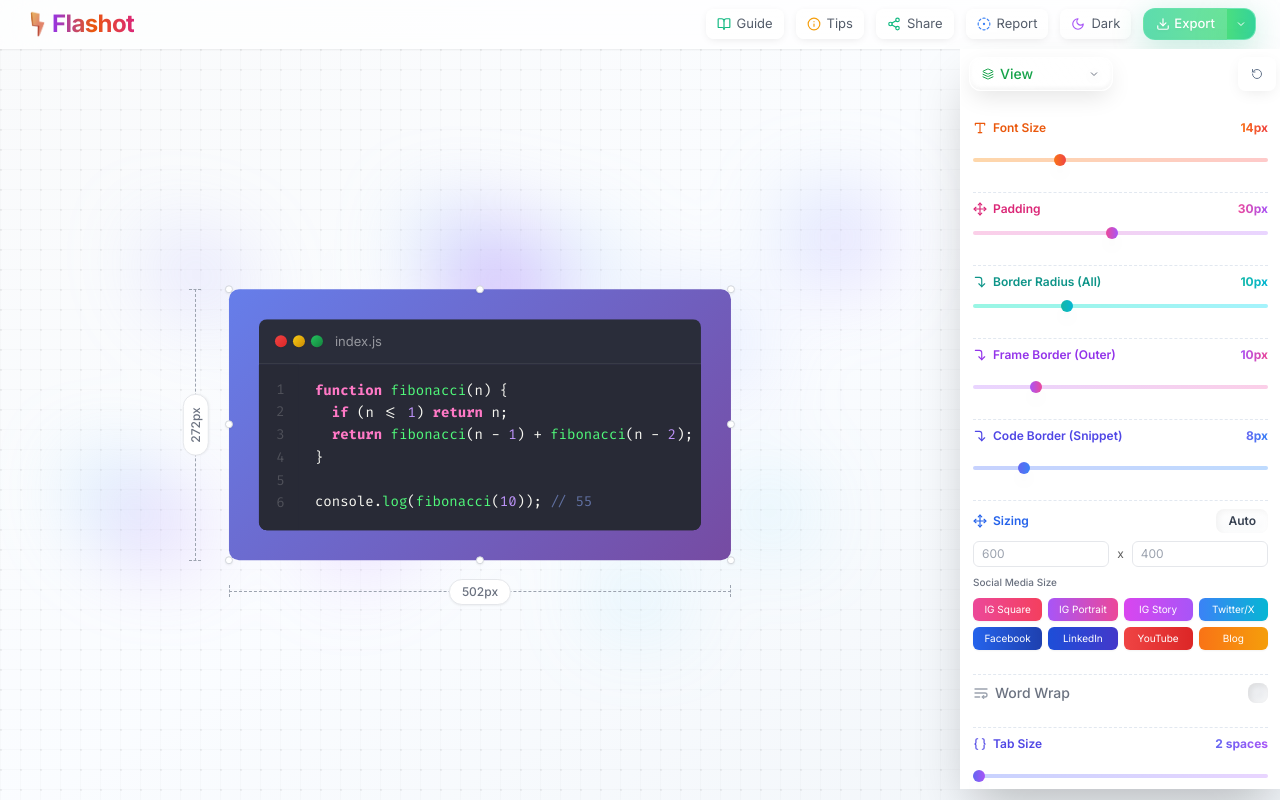
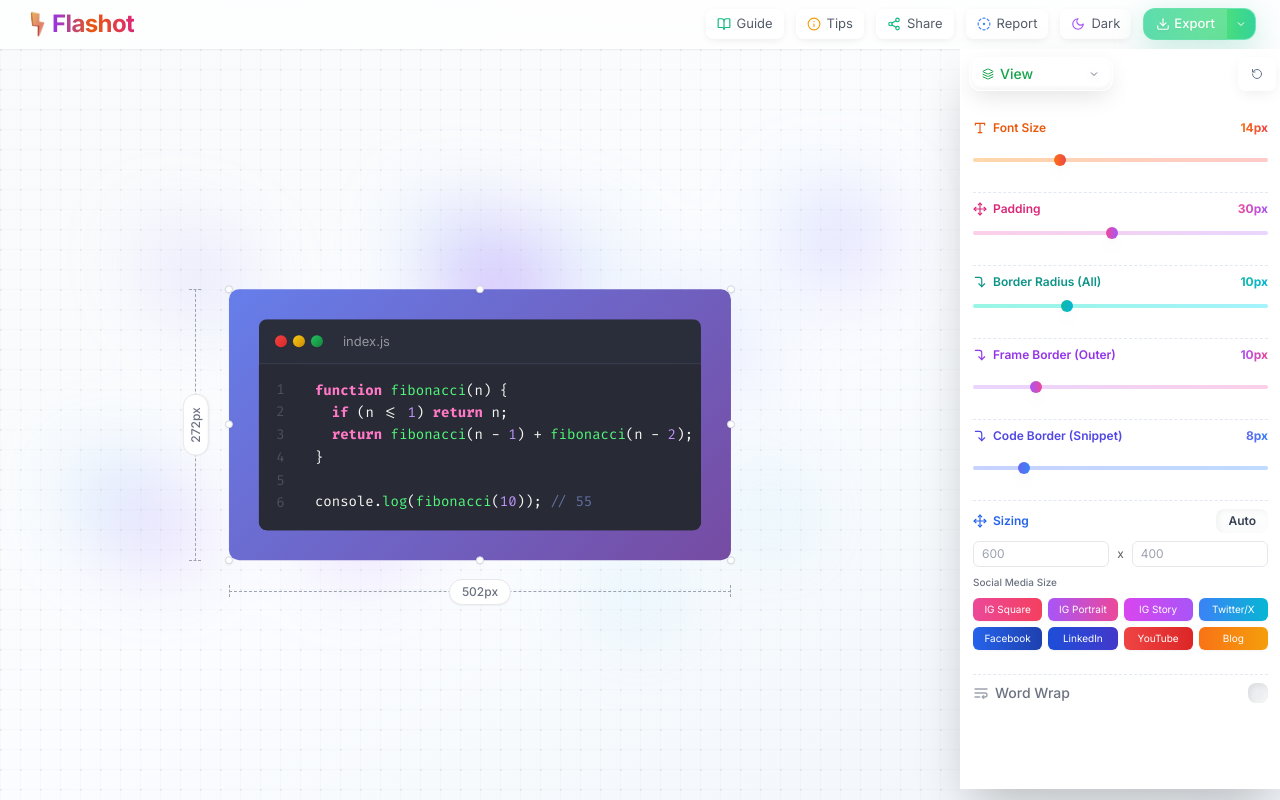
Before and after one commit to thuongtruong109/flashot, a Next.js app in the folder web/: page /playground in a window 1280 px wide. Built offline with nearby package versions, Linux system fonts and the light colour scheme.

Commit message:
feat(playground): format code snippets with programming language

```diff
--- a/web/app/playground/_components/editor/index.tsx
+++ b/web/app/playground/_components/editor/index.tsx
@@ -335,7 +335,7 @@ const Editor = React.forwardRef<HTMLDivElement, EditorProps>(
           return;
         }
 
-        // Tab handling
+        // Tab handling - use actual tab character so CSS tabSize works
         if (e.key === "Tab") {
           e.preventDefault();
           const target = e.target as HTMLTextAreaElement;
@@ -343,32 +343,41 @@ const Editor = React.forwardRef<HTMLDivElement, EditorProps>(
           const end = target.selectionEnd;
 
           if (e.shiftKey) {
-            // Shift+Tab: Remove indentation
+            // Shift+Tab: Remove indentation (one tab or spaces equivalent)
             const beforeCursor = code.substring(0, start);
             const afterCursor = code.substring(end);
             const lines = beforeCursor.split("\n");
             const currentLine = lines[lines.length - 1];
 
-            if (currentLine.startsWith("  ")) {
+            // Try to remove a tab first
+            let newLine = currentLine;
+            let removed = 0;
+
+            if (currentLine.startsWith("\t")) {
+              newLine = currentLine.slice(1);
+              removed = 1;
+            }
+
+            if (removed > 0) {
               const newCode =
                 beforeCursor.slice(0, -currentLine.length) +
-                currentLine.slice(2) +
+                newLine +
                 afterCursor;
               onChange(newCode);
               setTimeout(() => {
                 target.setSelectionRange(
-                  Math.max(0, start - 2),
-                  Math.max(0, start - 2)
+                  Math.max(0, start - removed),
+                  Math.max(0, start - removed)
                 );
               }, 0);
             }
           } else {
-            // Tab: Add indentation
+            // Tab: Insert actual tab character (\t)
             const newCode =
-              code.substring(0, start) + "  " + code.substring(end);
+              code.substring(0, start) + "\t" + code.substring(end);
             onChange(newCode);
             setTimeout(() => {
-              target.setSelectionRange(start + 2, start + 2);
+              target.setSelectionRange(start + 1, start + 1);
             }, 0);
           }
         }
@@ -493,7 +502,12 @@ const Editor = React.forwardRef<HTMLDivElement, EditorProps>(
                 >
                   {settings.windowHeaderAlign === "right" ? (
                     <>
-                      {/* File name */}
+                      {/* File name container with alignment */}
+                      <div className={`flex-1 flex ${
+                        settings.fileNameAlign === "center"
+                          ? "justify-center"
+                          : "justify-start"
+                      }`}>
                         {settings.showFileName && fileName?.trim() && (
                           <span
                             data-export-filename
@@ -507,6 +521,7 @@ const Editor = React.forwardRef<HTMLDivElement, EditorProps>(
                             {fileName}.{getFileExtension(settings.language)}
                           </span>
                         )}
+                      </div>
 
                       {/* Line count and Traffic Lights grouped */}
                       <div className="flex items-center order-last">
@@ -573,8 +588,6 @@ const Editor = React.forwardRef<HTMLDivElement, EditorProps>(
                     </>
                   ) : (
                     <>
-                      {/* Traffic Lights and File name grouped */}
-                      <div className="flex items-center">
                       {/* Traffic Lights Component */}
                       {settings.showTrafficLights !== false && (
                         <div
@@ -620,7 +633,12 @@ const Editor = React.forwardRef<HTMLDivElement, EditorProps>(
                         </div>
                       )}
 
-                        {/* File name */}
+                      {/* File name container with alignment */}
+                      <div className={`flex-1 flex ${
+                        settings.fileNameAlign === "center"
+                          ? "justify-center"
+                          : "justify-start"
+                      }`}>
                         {settings.showFileName && fileName?.trim() && (
                           <span
                             data-export-filename
@@ -803,8 +821,6 @@ const Editor = React.forwardRef<HTMLDivElement, EditorProps>(
                               : "normal",
                             width: settings.wordWrap ? "100%" : "max-content",
                             minWidth: "100%",
-                            tabSize: settings.tabSize || 2,
-                            MozTabSize: settings.tabSize || 2,
                           }}
                         >
                           <code
@@ -944,8 +960,6 @@ const Editor = React.forwardRef<HTMLDivElement, EditorProps>(
                           overflowX: "hidden", // Hide X scrollbar on textarea
                           width: "100%", // Ensure full width
                           minWidth: settings.wordWrap ? "100%" : "max-content", // Allow horizontal overflow
-                          tabSize: settings.tabSize || 2,
-                          MozTabSize: settings.tabSize || 2,
                         }}
                         placeholder="Start typing your code..."
                       />
--- a/web/app/playground/_components/setting/ViewSection.tsx
+++ b/web/app/playground/_components/setting/ViewSection.tsx
@@ -5,26 +5,20 @@ import {
   CornerRightDown,
   Type,
   WrapText,
-  Braces,
-  Wand2,
 } from "lucide-react";
 import { CodeSettings } from "@/types";
 
 interface ViewSectionProps {
   settings: CodeSettings;
-  code?: string;
   onUpdateSetting: <K extends keyof CodeSettings>(
     key: K,
     value: CodeSettings[K]
   ) => void;
-  onCodeChange?: (code: string) => void;
 }
 
 const ViewSection: React.FC<ViewSectionProps> = ({
   settings,
-  code,
   onUpdateSetting,
-  onCodeChange,
 }) => {
   const [widthInput, setWidthInput] = useState(
     settings.width?.toString() || ""
@@ -40,71 +34,6 @@ const ViewSection: React.FC<ViewSectionProps> = ({
   useEffect(() => {
     setHeightInput(settings.height?.toString() || "");
   }, [settings.height]);
-
-  // Format code function
-  const handleFormatCode = () => {
-    if (!code || !onCodeChange) return;
-
-    const tabSize = settings.tabSize || 2;
-    const indent = " ".repeat(tabSize);
-
-    // Simple formatting logic based on language
-    let formatted = code;
-
-    // Remove extra blank lines
-    formatted = formatted.replace(/\n{3,}/g, "\n\n");
-
-    // Basic indentation for common languages
-    const lines = formatted.split("\n");
-    let indentLevel = 0;
-    const formattedLines: string[] = [];
-
-    for (let i = 0; i < lines.length; i++) {
-      let line = lines[i].trim();
-
-      // Decrease indent for closing braces
-      if (
-        line.startsWith("}") ||
-        line.startsWith("]") ||
-        line.startsWith(")")
-      ) {
-        indentLevel = Math.max(0, indentLevel - 1);
-      }
-
-      // Add indentation
-      if (line) {
-        formattedLines.push(indent.repeat(indentLevel) + line);
-      } else {
-        formattedLines.push("");
-      }
-
-      // Increase indent after opening braces
-      if (
-        line.endsWith("{") ||
-        line.endsWith("[") ||
-        line.endsWith("(") ||
-        (line.includes("{") && !line.includes("}")) ||
-        (line.includes("[") && !line.includes("]"))
-      ) {
-        indentLevel++;
-      }
-
-      // Decrease indent immediately after closing on same line
-      if (line.includes("}") && !line.endsWith("{")) {
-        indentLevel = Math.max(0, indentLevel - 1);
-      }
-    }
-
-    formatted = formattedLines.join("\n");
-
-    // Trim trailing whitespace from each line
-    formatted = formatted
-      .split("\n")
-      .map((line) => line.trimEnd())
-      .join("\n");
-
-    onCodeChange(formatted);
-  };
 
   return (
     <>
@@ -551,62 +480,6 @@ const ViewSection: React.FC<ViewSectionProps> = ({
           </div>
         </label>
       </div>
-
-      {/* Tab Size */}
-      <div>
-        <label className="text-xs font-semibold text-gray-700 dark:text-gray-300 mb-2 flex items-center justify-between">
-          <div className="flex items-center text-indigo-600 dark:text-indigo-400">
-            <Braces className="w-3.5 h-3.5 mr-1.5" />
-            Tab Size
-          </div>
-          <span className="text-xs bg-gradient-to-r from-indigo-500 to-purple-500 bg-clip-text text-transparent font-bold">
-            {settings.tabSize || 2} spaces
-          </span>
-        </label>
-        <div className="relative">
-          <input
-            type="range"
-            min={2}
-            max={8}
-            step={1}
-            value={settings.tabSize || 2}
-            onChange={(e) =>
-              onUpdateSetting("tabSize", parseInt(e.target.value))
-            }
-            className="w-full h-1 bg-gradient-to-r from-indigo-200 to-purple-200 dark:from-indigo-800 dark:to-purple-800 rounded-lg appearance-none cursor-pointer
-              [&::-webkit-slider-thumb]:appearance-none [&::-webkit-slider-thumb]:w-3 [&::-webkit-slider-thumb]:h-3
-              [&::-webkit-slider-thumb]:rounded-full [&::-webkit-slider-thumb]:bg-gradient-to-r
-              [&::-webkit-slider-thumb]:from-indigo-500 [&::-webkit-slider-thumb]:to-purple-500
-              [&::-webkit-slider-thumb]:shadow-lg [&::-webkit-slider-thumb]:cursor-pointer
-              [&::-webkit-slider-thumb]:transition-all [&::-webkit-slider-thumb]:hover:scale-110"
-          />
-          <div className="flex justify-between items-center mt-1 text-[10px] text-gray-400 dark:text-gray-500 px-1">
-            <span>2</span>
-            <span>3</span>
-            <span>4</span>
-            <span>5</span>
-            <span>6</span>
-            <span>7</span>
-            <span>8</span>
-          </div>
-        </div>
-      </div>
-
-      {/* Format Code Button */}
-      <div>
-        <button
-          onClick={handleFormatCode}
-          disabled={!code || !onCodeChange}
-          className={`w-full flex items-center justify-center gap-2 px-3 py-2 rounded-lg text-xs transition-all ${
-            !code || !onCodeChange
-              ? "bg-gray-100 dark:bg-gray-800 text-gray-400 dark:text-gray-500 cursor-not-allowed"
-              : "bg-gradient-to-r from-violet-500 to-purple-500 dark:from-violet-600 dark:to-purple-600 hover:from-violet-600 hover:to-purple-600 dark:hover:from-violet-700 dark:hover:to-purple-700 text-white shadow-md hover:shadow-lg"
-          }`}
-        >
-          <Wand2 className="w-4 h-4" />
-          <span>Format Code</span>
-        </button>
-      </div>
     </>
   );
 };
--- a/web/shared/index.ts
+++ b/web/shared/index.ts
@@ -30,6 +30,7 @@ export const DEFAULT_CODE_SETTINGS: CodeSettings = {
   fileNameOpacity: 0.5,
   fileNameFontWeight: 400,
   fileNameFontSize: 13,
+  fileNameAlign: "left",
   showLineCount: false,
   lineCountOpacity: 0.5,
   lineCountFontWeight: 400,
@@ -38,7 +39,6 @@ export const DEFAULT_CODE_SETTINGS: CodeSettings = {
   width: undefined,
   height: undefined,
   wordWrap: false,
-  tabSize: 2,
   showCaption: false,
   captionText: "Figure: Sample code snippet",
   captionStyle: "normal",
--- a/web/types/index.ts
+++ b/web/types/index.ts
@@ -55,7 +55,6 @@ export interface CodeSettings {
   width?: number;
   height?: number;
   wordWrap?: boolean;
-  tabSize?: number;
   showCaption?: boolean;
   captionText?: string;
   captionStyle?: "italic" | "normal";
@@ -63,6 +62,7 @@ export interface CodeSettings {
   captionPosition?: "top" | "bottom" | "left" | "right";
   fileNameOpacity?: number;
   fileNameFontSize?: number;
+  fileNameAlign?: "left" | "center";
   lineCountOpacity?: number;
   fileNameFontWeight?: number;
   lineCountFontSize?: number;
```
Also changed, not shown: web/app/playground/_components/setting/MakeupSection.tsx (+30 -0 lines), 2 other files (tests, documents, lock files or other folders). Lines whose indentation alone changed are shown as unchanged.
